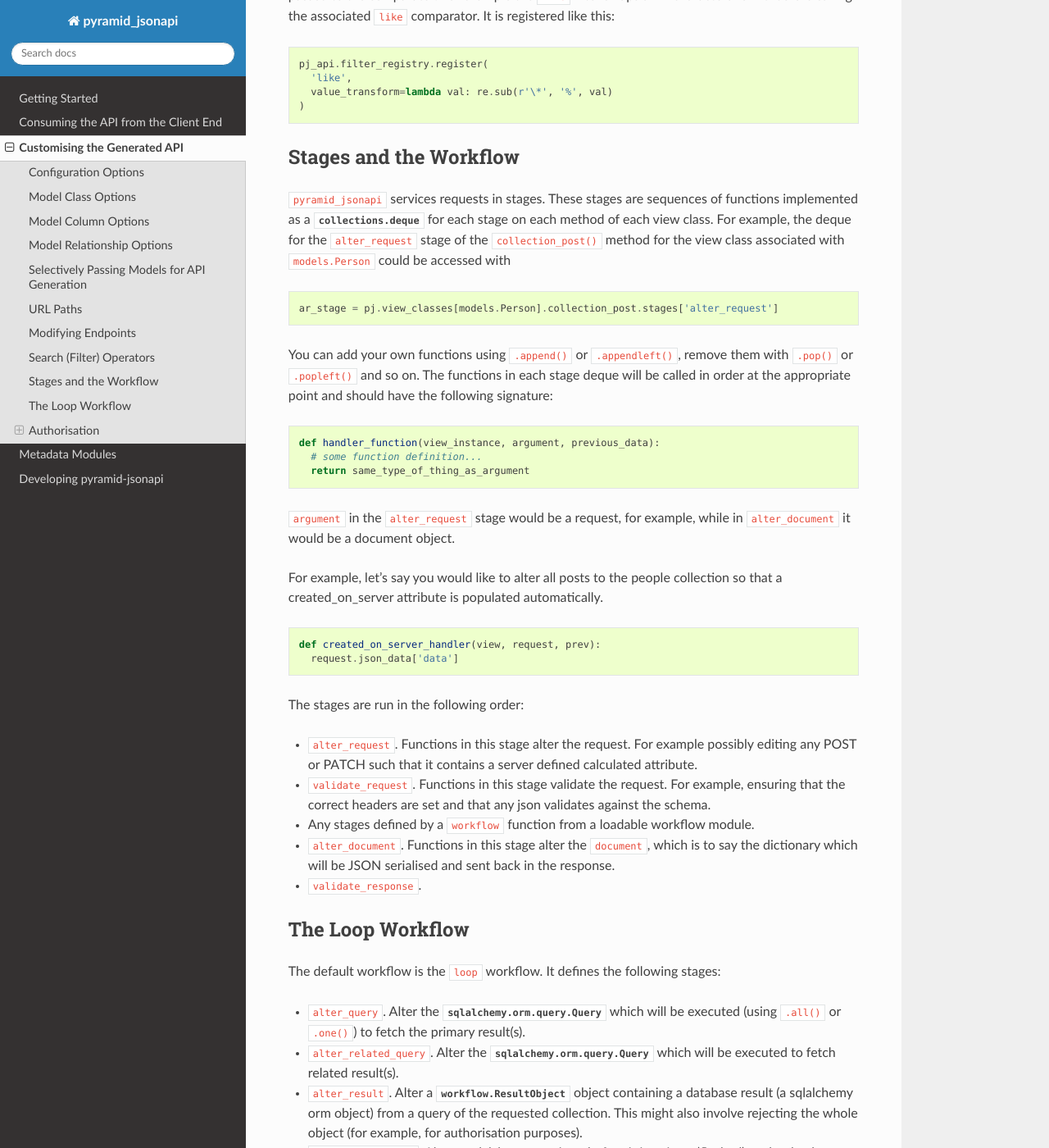
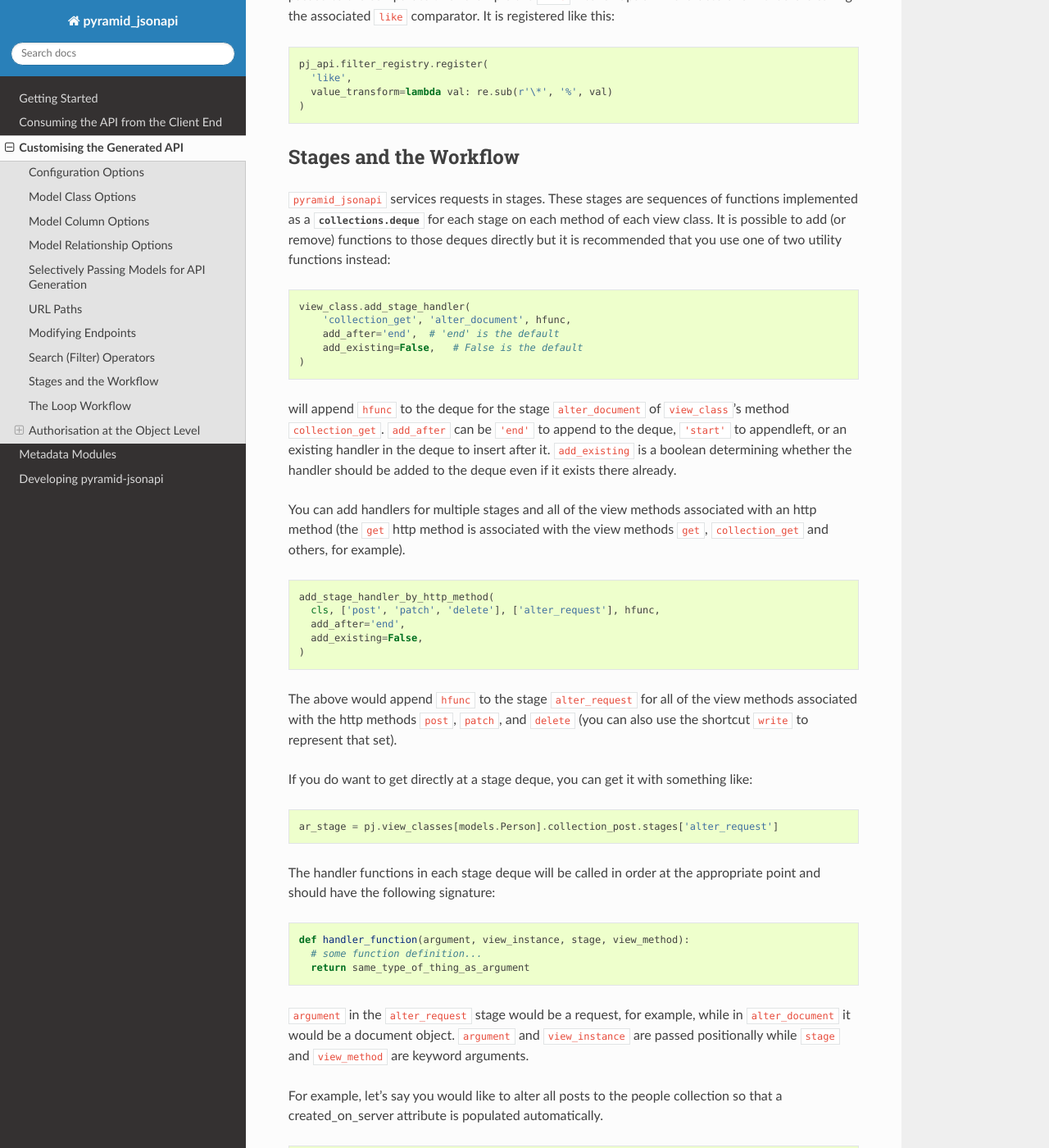
Before and after one commit to colinhiggs/pyramid-jsonapi, a Sphinx documentation site: the page built from docs/source/customisation.rst, in a window 1280 px wide and 1400 px high, scrolled down 5603 px. Shown: the whole window at 82% size. Built offline with Sphinx 7.4.7 and the Read the Docs theme 2.0.0, drawn with Linux system fonts in a browser that asks for light colours; pages that are not in the unit, such as notebooks, are missing from menus; some of the changed text lies outside the part shown.

Commit message:
update stage handler and authz docs

```diff
--- a/docs/source/customisation.rst
+++ b/docs/source/customisation.rst
@@ -273,35 +273,77 @@ Stages and the Workflow
 
 ``pyramid_jsonapi`` services requests in stages. These stages are sequences of
 functions implemented as a :class:`collections.deque` for each stage on each
-method of each view class. For example, the deque for the ``alter_request``
-stage of the ``collection_post()`` method for the view class associated with
-``models.Person`` could be accessed with
+method of each view class. It is possible to add (or remove) functions to those
+deques directly but it is recommended that you use one of two utility functions
+instead:
+
+.. code-block:: python
+
+  view_class.add_stage_handler(
+      'collection_get', 'alter_document', hfunc,
+      add_after='end',  # 'end' is the default
+      add_existing=False,   # False is the default
+  )
+
+will append ``hfunc`` to the deque for the stage ``alter_document`` of
+``view_class``'s method ``collection_get``. ``add_after`` can be ``'end'`` to
+append to the deque, ``'start'`` to appendleft, or an existing handler in the
+deque to insert after it. ``add_existing`` is a boolean determining whether the
+handler should be added to the deque even if it exists there already.
+
+You can add handlers for multiple stages and all of the view methods associated
+with an http method (the ``get`` http method is associated with the view
+methods ``get``, ``collection_get`` and others, for example).
+
+.. code-block:: python
+
+  add_stage_handler_by_http_method(
+    cls, ['post', 'patch', 'delete'], ['alter_request'], hfunc,
+    add_after='end',
+    add_existing=False,
+  )
+
+The above would append ``hfunc`` to the stage ``alter_request`` for all of the
+view methods associated with the http methods ``post``, ``patch``, and
+``delete`` (you can also use the shortcut ``write`` to represent that set).
+
+If you do want to get directly at a stage deque, you can get it with something
+like:
 
 .. code-block:: python
 
   ar_stage = pj.view_classes[models.Person].collection_post.stages['alter_request']
 
-You can add your own functions
-using ``.append()`` or ``.appendleft()``, remove them with ``.pop()`` or
-``.popleft()`` and so on. The functions in each stage deque will be called in
+The handler functions in each stage deque will be called in
 order at the appropriate point and should have the following signature:
 
 .. code-block:: python
 
-  def handler_function(view_instance, argument, previous_data):
+  def handler_function(argument, view_instance, stage, view_method):
     # some function definition...
     return same_type_of_thing_as_argument
 
 ``argument`` in the ``alter_request`` stage would be a request, for example,
-while in ``alter_document`` it would be a document object.
+while in ``alter_document`` it would be a document object. ``argument`` and
+``view_instance`` are passed positionally while ``stage`` and ``view_method``
+are keyword arguments.
 
 For example, let's say you would like to alter all posts to the people
 collection so that a created_on_server attribute is populated automatically.
 
 .. code-block:: python
 
-  def created_on_server_handler(view, request, prev):
-    request.json_data['data']
+  import socket
+
+  def sh_created_on_server(req, view, **kwargs):
+    obj_data = req.json_data['data']
+    obj_data['attributes']['created_on_server'] = socket.gethostname()
+    req.body = json.dumps({'data': obj_data}).encode()
+    return req
+
+  pj.view_classes[models.Person].add_stage_handler(
+    'collection_post', 'alter_request',
+  )
 
 The stages are run in the following order:
 
@@ -333,18 +375,31 @@ The default workflow is the ``loop`` workflow. It defines the following stages:
 * ``before_write_item``. Alter a sqlalchemy orm item before it is written
   (flushed) to the database.
 
-Authorisation
--------------
+Authorisation at the Object Level
+---------------------------------
 
-There are stage functions available for stages which handle most of the logic of
-authorisation. To use them, you must first load them into the appropriate stage
-deque(s). :func:`pyramid_jsonapi.PyramidJSONAPI.enable_permission_handlers` will
-do that.
+Authorisation of access a the object level can quite complicated in typical
+JSONAPI apis. The complexity arises from the connecting nature of relationships.
+Every operation on an object with relationships implies other operations on any
+related objects. The simplest example is ``GET``: ``get`` permission is required
+on any object directly fetched and *also* on any related object fetched. More
+complicated is any write based operation. For example, to update the owner of a
+blog, you need ``patch`` permission on ``blog_x.owner``, ``post`` permission on
+``new_owner.blogs`` (to add ``blog_x`` to the reverse relationship) and
+``delete`` permission on ``old_owner.blogs`` (to remove ``blog_x`` from the
+reverse relationship).
 
-These handlers call permission filters to determine whether or not an action is
-permitted. The default permission filters allow everything, which is the same
-as not having any permission handlers at all. Permission filters should be
-registered with :func:`CollectionView.register_permission_filter`.
+There are stage handlers available for stages which handle most of the logic of
+authorisation. The remaining logic is provided by permission filters which you
+provide. The job of a permission filter is to decide, for an individual object,
+whether the specified operation is allowed on that object or not. The permission
+handler built in to pyramid_jsonapi will call the permission filters at the
+appropriate times (including for related objects) and then stitch the answers
+back together into a coherent, authorised whole.
+
+The default permission filters allow everything, which is the same as not having
+any permission handlers at all. Permission filters should be registered with
+:func:`CollectionView.register_permission_filter`.
 
 Note that you supply the lists of permissions and stages handled by the
 permission filter function so you can either write functions that are quite
@@ -423,7 +474,6 @@ database update). You might do something like this in ``__init__.py``:
 .. code-block:: python
 
   pj = pyramid_jsonapi.PyramidJSONAPI(config, models)
-  pj.enable_permission_handlers(['PATCH'], ['alter_request'])
   def patch_posts_filter(data, view, **kwargs):
     post_obj = view.db_session.get(models.Posts, data['id']) # sqlalchemy 1.4+
     # post_obj = view.db_session.query(models.Posts).get(data['id']) # sqlalchemy < 1.4
@@ -477,16 +523,3 @@ permission filter - we must use the fuller return format.
 
 What Happens With Authorisation Failures
 ^^^^^^^^^^^^^^^^^^^^^^^^^^^^^^^^^^^^^^^^
-
-Authorisation and Relationships
-^^^^^^^^^^^^^^^^^^^^^^^^^^^^^^^
-
-Authorisation can get quite complicated around relationships. Every operation on
-an object with relationships implies other operations on any related objects.
-The simplest example is ``GET``: ``get`` permission is required on any object
-directly fetched and *also* on any related object fetched. More complicated is
-any write based operation. For example, to update the owner of a blog, you need
-``patch`` permission on ``blog_x.owner``, ``post`` permission on
-``new_owner.blogs`` (to add ``blog_x`` to the reverse relationship) and
-``delete`` permission on ``old_owner.blogs`` (to remove ``blog_x`` from the
-reverse relationship).
```
Also changed, not shown: other parts of docs/source/customisation.rst (+2 -10 lines).
